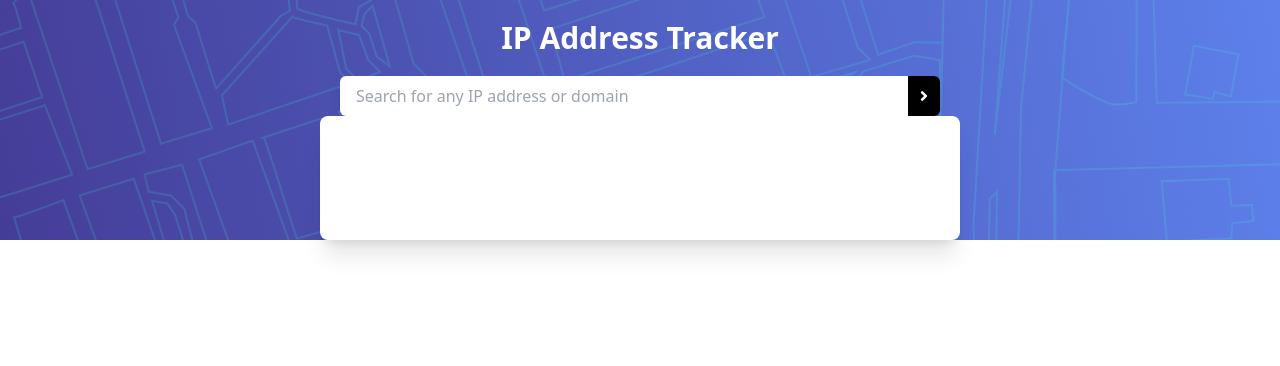
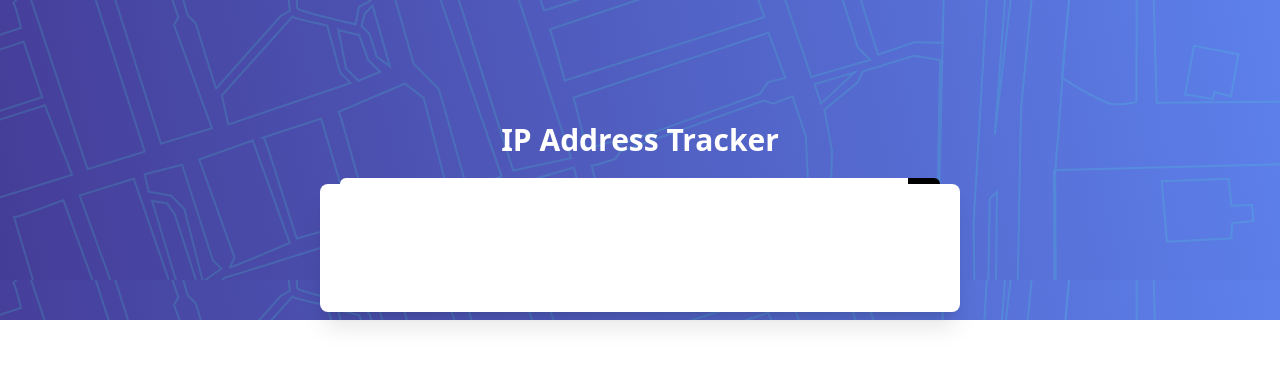
Before and after one commit to OussamaDeghfel/IP-Address-Tracker, a React (Vite) app: page / in a window 1280 px wide. Shown: the top 366 px of the page. Built offline with nearby package versions, Linux system fonts and the light colour scheme.

Commit message:
put the IP detail in bottom of parrent

```diff
--- a/src/components/addressTracker.tsx
+++ b/src/components/addressTracker.tsx
@@ -20,7 +20,7 @@ const AddressTracker = () => {
 
   return (
     <div>
-      <div className="bg-pattern h-[30vh] justify-center items-center m-auto flex flex-col">
+      <div className="bg-pattern h-[40vh] justify-center items-center m-auto flex flex-col">
         <h1 className="text-3xl m-5 font-bold  text-white">
           IP Address Tracker
         </h1>
@@ -39,7 +39,7 @@ const AddressTracker = () => {
           </button>
         </div>
 
-        <div className="flex justify-center items-center m-auto shadow-xl  bg-white rounded-lg w-[80vh] h-32">
+        <div className="flex absolute bottom-10 translate-y-[-350%]  justify-center items-center m-auto shadow-xl  bg-white rounded-lg w-[80vh] h-32">
         {address && (
           <>
             <p className="flex flex-col p-5 pr-8">
@@ -63,8 +63,9 @@ const AddressTracker = () => {
             </p>
           </>
         )}
+        </div>
       </div>
-      </div>
+
 
     </div>
   );
```
